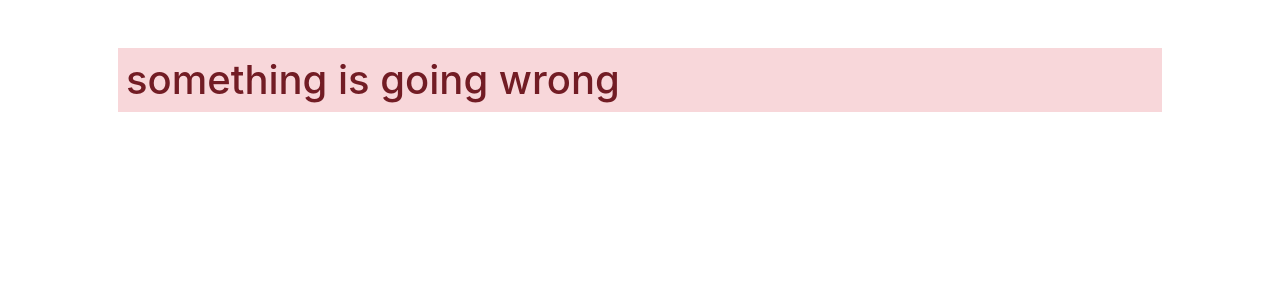
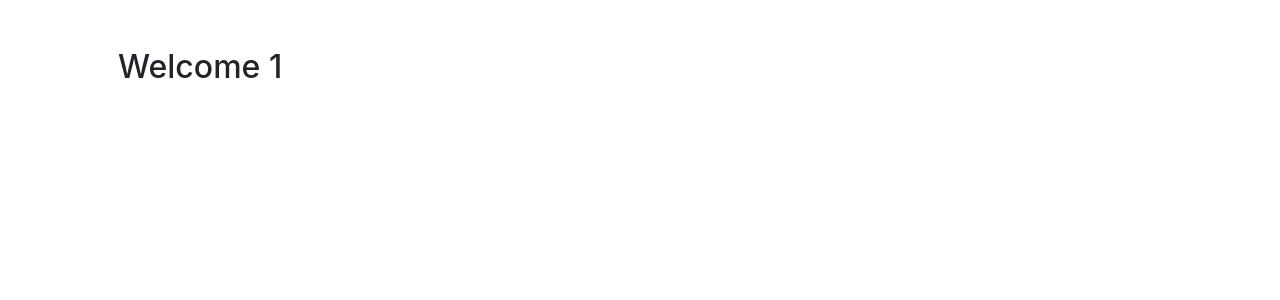
Before and after one commit to IAMNOTABARISTA/notabarista, an Angular app in the folder app/frontend/: page /welcome/1 in a window 1280 px wide. Shown: the top 300 px of the page. Built offline with nearby package versions, Linux system fonts and the light colour scheme.

Commit message:
activated route is added for welcome page

```diff
--- a/app/frontend/src/app/app-routing.module.ts
+++ b/app/frontend/src/app/app-routing.module.ts
@@ -5,7 +5,7 @@
 import { Routes, RouterModule } from '@angular/router';
 
 const routes: Routes = [
-  { path: "welcome", component: WelcomeComponent },
+  { path: "welcome/:name", component: WelcomeComponent },
   { path: 'login', component: LoginComponent },
   { path: "**", component: ErrorComponent }
 ];
--- a/app/frontend/src/app/login/login.component.ts
+++ b/app/frontend/src/app/login/login.component.ts
@@ -1,4 +1,5 @@
 import { Component, OnInit } from '@angular/core';
+import { Router } from '@angular/router';
 
 @Component({
   selector: 'app-login',
@@ -10,7 +11,7 @@
   password = "gunjanpaul"
   errorMessage = "Invalid credentials"
   invalidLogin = false
-  constructor() { }
+  constructor(private router: Router) { }
 
   ngOnInit(): void {
   }
@@ -19,6 +20,7 @@
   handleLogin() {
     //console.log("username " + this.username + " password: " + this.password)
     if (this.username === "gunjan" && this.password === "gunjanpaul") {
+      this.router.navigate(["welcome/" + this.username])
       this.invalidLogin = false
     } else {
       this.invalidLogin = true
--- a/app/frontend/src/app/welcome/welcome.component.html
+++ b/app/frontend/src/app/welcome/welcome.component.html
@@ -1 +1 @@
-<p>welcome works!</p>
+<h2>Welcome {{ name | uppercase }}</h2>
--- a/app/frontend/src/app/welcome/welcome.component.ts
+++ b/app/frontend/src/app/welcome/welcome.component.ts
@@ -1,4 +1,5 @@
 import { Component, OnInit } from '@angular/core';
+import { ActivatedRoute } from '@angular/router';
 
 @Component({
   selector: 'app-welcome',
@@ -6,10 +7,12 @@
   styleUrls: ['./welcome.component.css']
 })
 export class WelcomeComponent implements OnInit {
-
-  constructor() { }
+  name = ""
+  //activated route
+  constructor(private route: ActivatedRoute) { }
 
   ngOnInit(): void {
+    this.name = this.route.snapshot.params['name']
   }
 
 }
```
